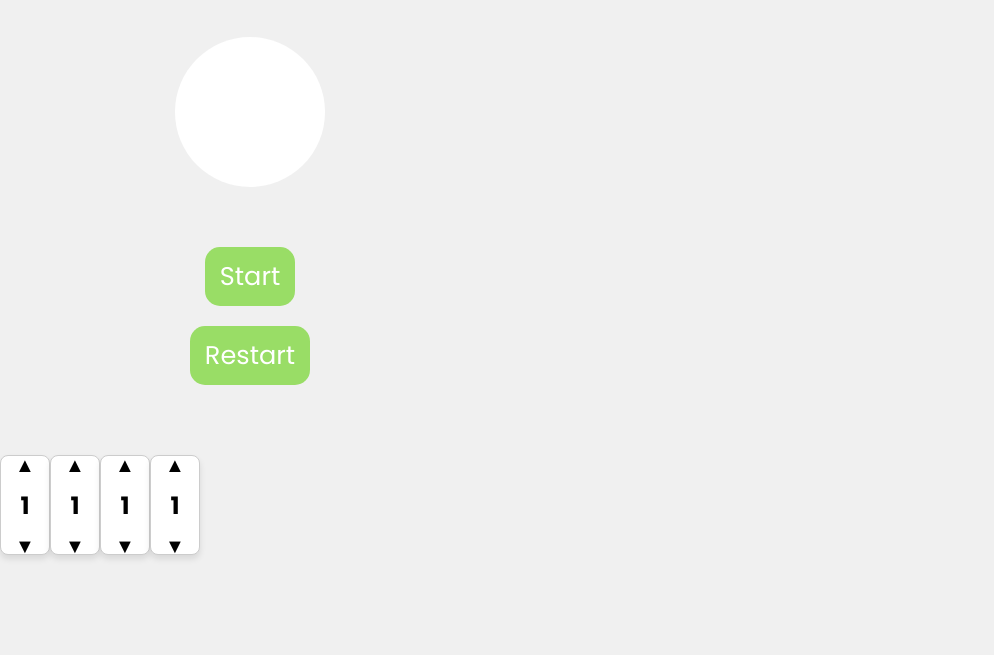
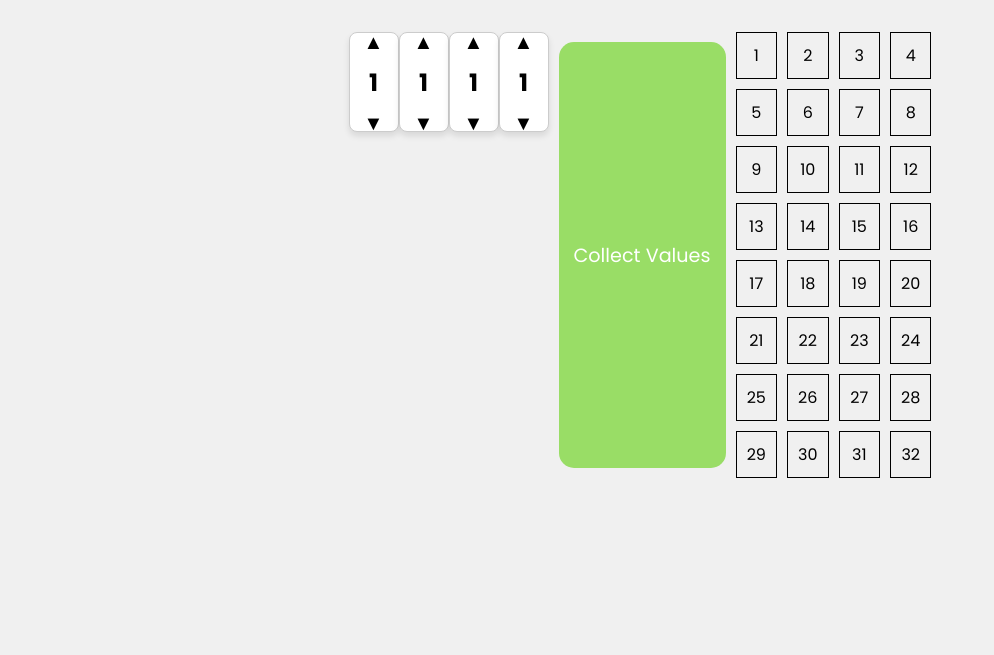
Before and after one commit to dave-sommerville/game-room, a plain HTML site: page index.html in a window 1280 px wide. Shown: the part 145-800 px from the top of the page, without its empty margins (0-994 px from the left). Drawn offline with Linux system fonts and the light colour scheme.

Commit message:
Guesser formatted and hidden

```diff
--- a/index.html
+++ b/index.html
@@ -17,18 +17,16 @@
   <script src="./src/js/app.js" defer></script>
 </head>
 <body>
-  <main>
-    <section class="game-area flex f-col">
-			<h1>Take your chance</h1>
-			<p class="guess-counter"></p>
+  <main class="flex">
+    <section class="game-area flex f-col hidden">
+			<h2>Take your chance</h2>
 			<input type="text" class="player-input">
-			<p class="accuracy"></p>
 			<button class="start">Start</button>
 			<button class="restart">Restart</button>
 		</section>
-    <!-- <section>
+    <section class="hidden">
       <div id="draggable" class="draggable">Drag me!
-    </section> -->
+    </section>
     <section>
       <div class="code-selector flex">
         <div class="number-selector">
@@ -51,6 +49,9 @@
           <div class="number-display">1</div>
           <div class="arrow down">▼</div>
         </div>
+        <button class="collect-values-button">Collect Values</button>
+        <div id="grid-container"></div>
+
       </div>
     </section>
   </main>
--- a/src/css/style.css
+++ b/src/css/style.css
@@ -27,11 +27,11 @@
 	cursor: pointer;
 }
 
+.hidden {
+  display: none;
+}
 body {
 	font-family: "Poppins", Arial, Helvetica, sans-serif;
-}
-body {
-  display: flex;
   justify-content: center;
   align-items: center;
   height: 100vh;
@@ -52,8 +52,8 @@ body {
 }
 
 
-h1 {
-	font-size: 3rem;
+h2 {
+	font-size: 2rem;
 	color: #fff;
 }
 
@@ -64,37 +64,32 @@ main {
 	align-items: center;
 }
 
+/*
+
+cellElement.style.border = '1px solid black';
+cellElement.style.padding = '10px';
+cellElement.style.textAlign = 'center'; */
+
 .game-area {
-	width: 500px;
-	height: 600px;
+	width: 350px;
+	height: fit-content;
 	justify-content: center;
 	align-items: center;
-}
-
-.guess-counter {
-	width: 100%;
-	height: 50px;
-	line-height: 50px;
-	text-align: center;
+  background-color: antiquewhite;
+  padding: 25px;
 }
 
 input {
 	outline: none;
 	border: none;
-	height: 150px;
-	width: 150px;
+	height: 120px;
+	width: 120px;
 	border-radius: 50%;
-	line-height: 150px;
+	line-height: 120px;
 	text-align: center;
-	font-size: 2rem;
+	font-size: 1.8rem;
 	font-weight: 500;
-}
-
-.accuracy {
-	width: 100%;
-	height: 50px;
-	line-height: 50px;
-	text-align: center;
+  margin: 10px;
 }
 
 button {
@@ -104,12 +99,13 @@ button {
   box-shadow: none;
 	margin: 10px;
 	border-radius: 15px;
-  font-size: 1.6rem;
+  font-size: 1.2rem;
   color: #fff;
 	text-align: center;
-	padding: 10px 15px;
+	padding: 5px 15px;
 	background-color: #9d6;
 }
+
 
 .number-selector {
   display: flex;
--- a/src/js/app.js
+++ b/src/js/app.js
@@ -154,7 +154,53 @@ selectAll('.number-selector').forEach(selector => {
   });
 });
 
+// Button to collect the selected values
+const collectButton = document.querySelector('.collect-values-button');
 
+// Event listener for the button
+listen('click', collectButton, () => {
+  const values = []; // Initialize an array to store the values
+
+  // Loop through each number selector
+  selectAll('.number-selector').forEach(selector => {
+    const display = selector.querySelector('.number-display');
+    values.push(parseInt(display.textContent)); // Push the current number to the array
+  });
+
+  console.log(values); // Log the array for verification or further use
+});
+
+const gridData = [
+  [1, 2, 3, 4],
+  [5, 6, 7, 8],
+  [9, 10, 11, 12],
+  [13, 14, 15, 16],
+  [17, 18, 19, 20],
+  [21, 22, 23, 24],
+  [25, 26, 27, 28],
+  [29, 30, 31, 32],
+];
+
+// Select the grid container
+const gridContainer = document.getElementById('grid-container');
+
+// Apply styles to the grid container
+gridContainer.style.display = 'grid';
+gridContainer.style.gridTemplateRows = `repeat(${gridData.length}, auto)`;
+gridContainer.style.gridTemplateColumns = `repeat(4, 1fr)`;
+gridContainer.style.gap = '10px';
+
+// Generate the grid
+gridData.forEach(row => {
+  row.forEach(cell => {
+    const cellElement = document.createElement('div');
+    cellElement.textContent = cell;
+    cellElement.style.border = '1px solid black';
+    cellElement.style.padding = '10px';
+    cellElement.style.textAlign = 'center';
+    gridContainer.appendChild(cellElement);
+  });
+});
 
 /*------------------------------------------------>
 Draggable, possibly 8 ball
```
